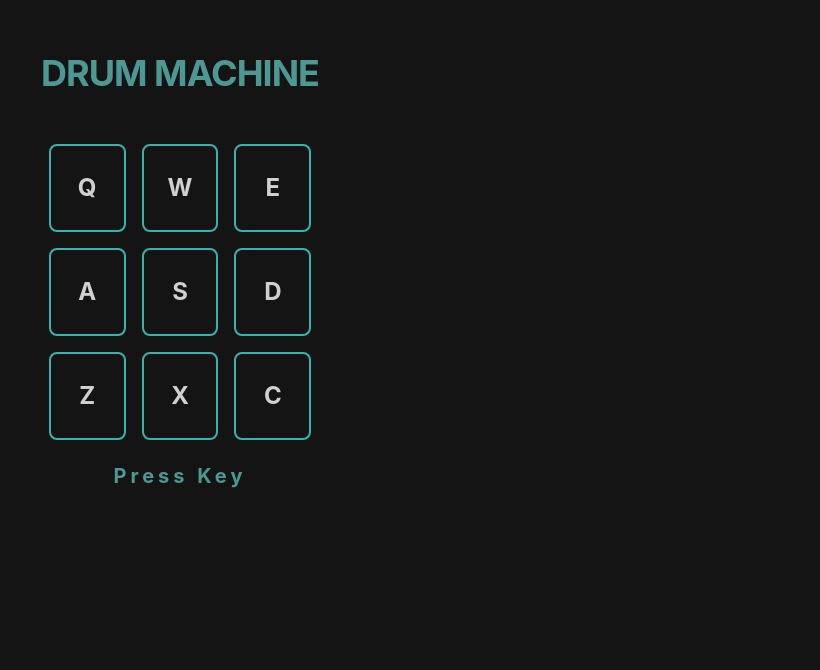
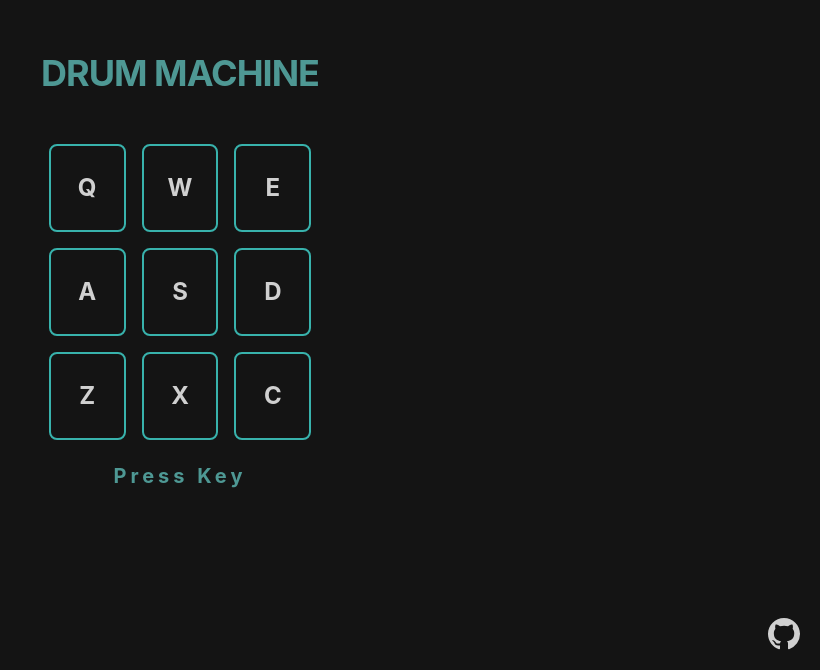
Before and after one commit to aroyan/drum-machine, a React (Create React App) app: page / in a window 1280 px wide. Shown: the part 130-800 px from the top of the page, without its empty margins (460-1280 px from the left). Built offline with nearby package versions, Linux system fonts and the light colour scheme.

Commit message:
Add GitHub logo and Link to repo

```diff
--- a/src/App.js
+++ b/src/App.js
@@ -1,5 +1,11 @@
 import { useState } from 'react';
-import { ChakraProvider, Container, Flex, Heading } from '@chakra-ui/react';
+import {
+  ChakraProvider,
+  Container,
+  Flex,
+  Heading,
+  Link,
+} from '@chakra-ui/react';
 import DrumPad from './components/DrumPad';
 
 function App() {
@@ -32,6 +38,28 @@
               DRUM MACHINE
             </Heading>
             <DrumPad display={display} setDisplay={setDisplay} />
+            <Link
+              position={'absolute'}
+              bottom={'0'}
+              right={'0'}
+              m={'5'}
+              href="https://github.com/aroyan/drum-machine"
+              isExternal
+              _hover={{
+                color: '#4e9894',
+              }}
+            >
+              <svg
+                xmlns="http://www.w3.org/2000/svg"
+                width="32"
+                height="32"
+                fill="currentColor"
+                className="bi bi-github"
+                viewBox="0 0 16 16"
+              >
+                <path d="M8 0C3.58 0 0 3.58 0 8c0 3.54 2.29 6.53 5.47 7.59.4.07.55-.17.55-.38 0-.19-.01-.82-.01-1.49-2.01.37-2.53-.49-2.69-.94-.09-.23-.48-.94-.82-1.13-.28-.15-.68-.52-.01-.53.63-.01 1.08.58 1.23.82.72 1.21 1.87.87 2.33.66.07-.52.28-.87.51-1.07-1.78-.2-3.64-.89-3.64-3.95 0-.87.31-1.59.82-2.15-.08-.2-.36-1.02.08-2.12 0 0 .67-.21 2.2.82.64-.18 1.32-.27 2-.27.68 0 1.36.09 2 .27 1.53-1.04 2.2-.82 2.2-.82.44 1.1.16 1.92.08 2.12.51.56.82 1.27.82 2.15 0 3.07-1.87 3.75-3.65 3.95.29.25.54.73.54 1.48 0 1.07-.01 1.93-.01 2.2 0 .21.15.46.55.38A8.012 8.012 0 0 0 16 8c0-4.42-3.58-8-8-8z" />
+              </svg>
+            </Link>
           </Flex>
         </div>
       </Container>
```
